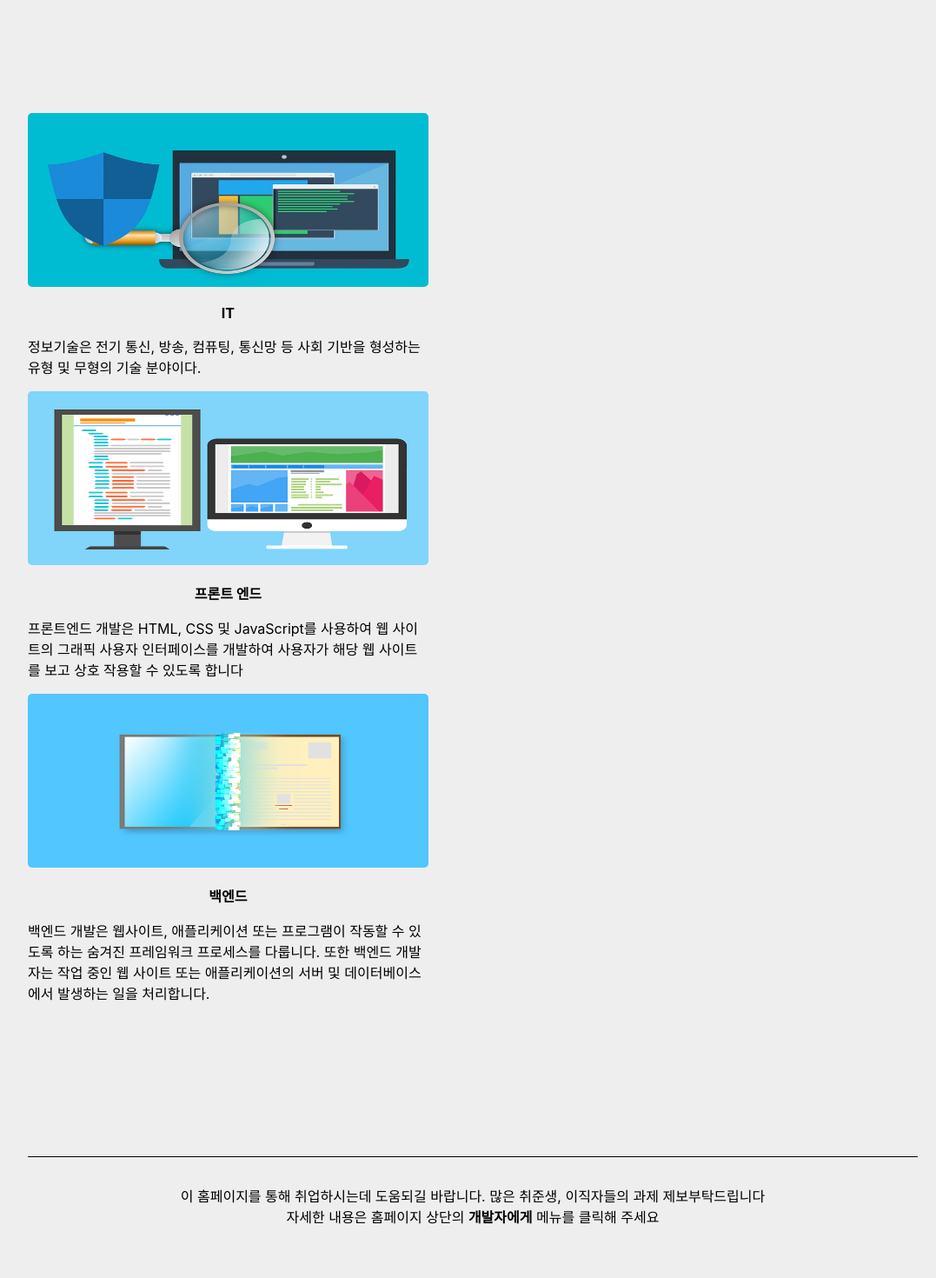
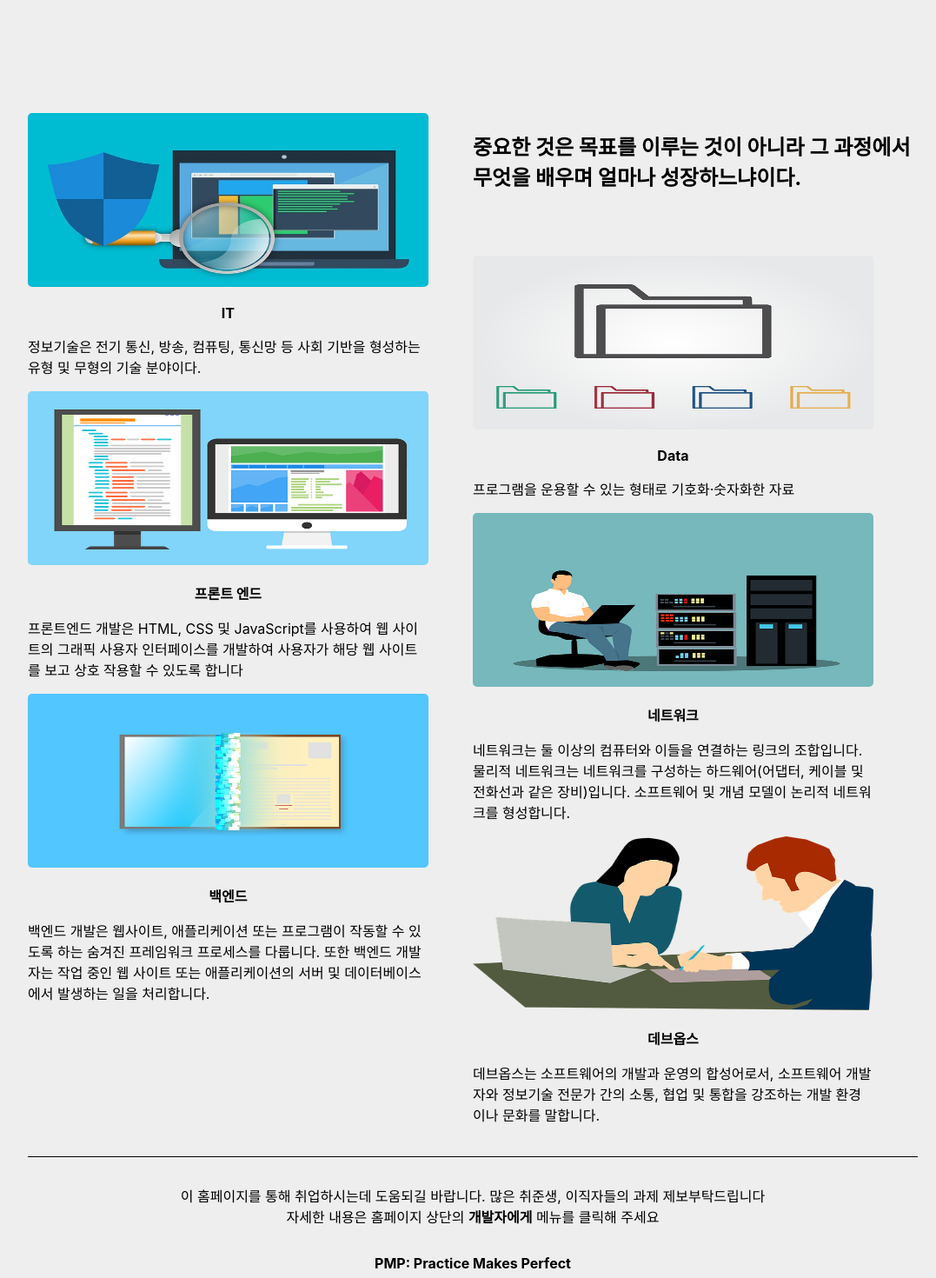
Before and after one commit to kanngji/PMP, a React (Create React App) app in the folder client/: page / in a window 1280 px wide. Shown: the part 840-2310 px from the top of the page at 87% size, without its empty margins (96-1173 px from the left). Built offline with nearby package versions, Linux system fonts and the light colour scheme.

Commit message:
right side 구현

```diff
--- a/client/src/App.css
+++ b/client/src/App.css
@@ -75,17 +75,34 @@
 }
 
 /* MainCSS */
+
 .main_container {
   width: 100%;
   /* border: 1px solid #000; */
   height: 150vh;
   margin-top: 30%;
+  display: flex;
 }
 .main_container .left_side {
   width: 50%;
   /* border: 1px solid #000; */
 }
+.main_container .right_side {
+  width: 50%;
+  /* border: 1px solid #000; */
+}
+.main_container .right_side .cheer {
+  background-color: #eee;
+  width: 100%;
+  height: 12%;
+  border-radius: 5px;
+}
 .main_container .left_side .card .content .title {
+  text-align: center;
+  font-weight: bold;
+  margin: 1em;
+}
+.main_container .right_side .card .content .title {
   text-align: center;
   font-weight: bold;
   margin: 1em;
@@ -96,8 +113,20 @@
   height: 200px;
   border-radius: 5px;
 }
+.main_container .right_side .card img {
+  width: 90%;
+  height: 200px;
+  border-radius: 5px;
+}
 
 .main_container .left_side .card .content {
+  display: flex;
+  flex-direction: column;
+  width: 90%;
+  margin-bottom: 1em;
+  /* border: 1px solid #000; */
+}
+.main_container .right_side .card .content {
   display: flex;
   flex-direction: column;
   width: 90%;
@@ -114,3 +143,10 @@
   text-align: center;
   /* border: 1px solid #000; */
 }
+
+.pmp {
+  margin-top: 2em;
+  text-align: center;
+  font-weight: bold;
+  /* margin: 0 auto; */
+}
--- a/client/src/components/Main.js
+++ b/client/src/components/Main.js
@@ -47,7 +47,48 @@ export default function Main() {
             </div>
           </scetion>
         </div>
-        <div className="right_side"></div>
+        <div className="right_side">
+          <div className="cheer">
+            <h2>
+              중요한 것은 목표를 이루는 것이 아니라 그 과정에서 무엇을 배우며
+              얼마나 성장하느냐이다.
+            </h2>
+          </div>
+          <scetion>
+            <div className="card">
+              <img src={data_img}></img>
+              <div className="content">
+                <span className="title">Data</span>
+                <span>
+                  프로그램을 운용할 수 있는 형태로 기호화·숫자화한 자료
+                </span>
+              </div>
+            </div>
+            <div className="card">
+              <img src={network_img}></img>
+              <div className="content">
+                <span className="title">네트워크</span>
+                <span>
+                  네트워크는 둘 이상의 컴퓨터와 이들을 연결하는 링크의
+                  조합입니다. 물리적 네트워크는 네트워크를 구성하는
+                  하드웨어(어댑터, 케이블 및 전화선과 같은 장비)입니다.
+                  소프트웨어 및 개념 모델이 논리적 네트워크를 형성합니다.
+                </span>
+              </div>
+            </div>
+            <div className="card">
+              <img src={devops_img}></img>
+              <div className="content">
+                <span className="title">데브옵스</span>
+                <span>
+                  데브옵스는 소프트웨어의 개발과 운영의 합성어로서, 소프트웨어
+                  개발자와 정보기술 전문가 간의 소통, 협업 및 통합을 강조하는
+                  개발 환경이나 문화를 말합니다.
+                </span>
+              </div>
+            </div>
+          </scetion>
+        </div>
       </div>
     </>
   );
--- a/client/src/components/Navbottom.js
+++ b/client/src/components/Navbottom.js
@@ -9,6 +9,7 @@ export default function Navbottom() {
         이직자들의 과제 제보부탁드립니다 <br />
         자세한 내용은 홈페이지 상단의 <b>개발자에게</b> 메뉴를 클릭해 주세요
       </div>
+      <div className="pmp">PMP: Practice Makes Perfect</div>
     </>
   );
 }
```
